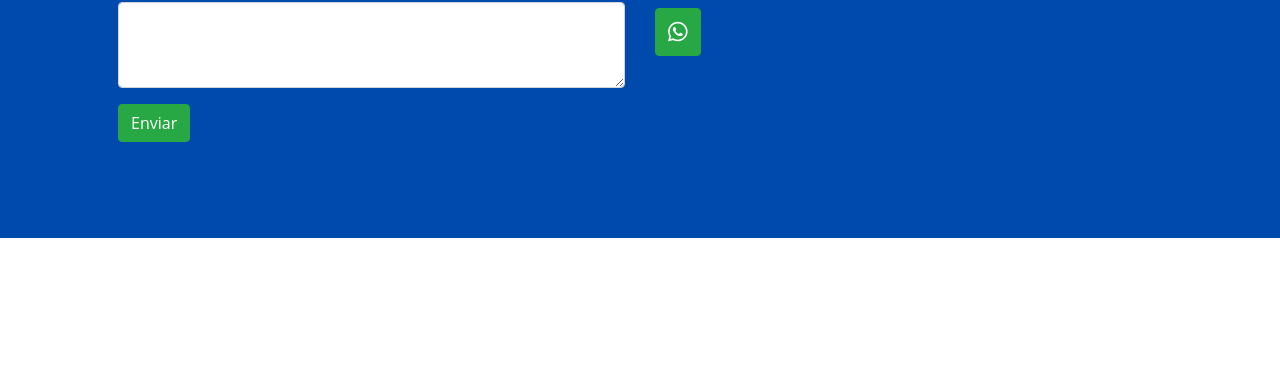
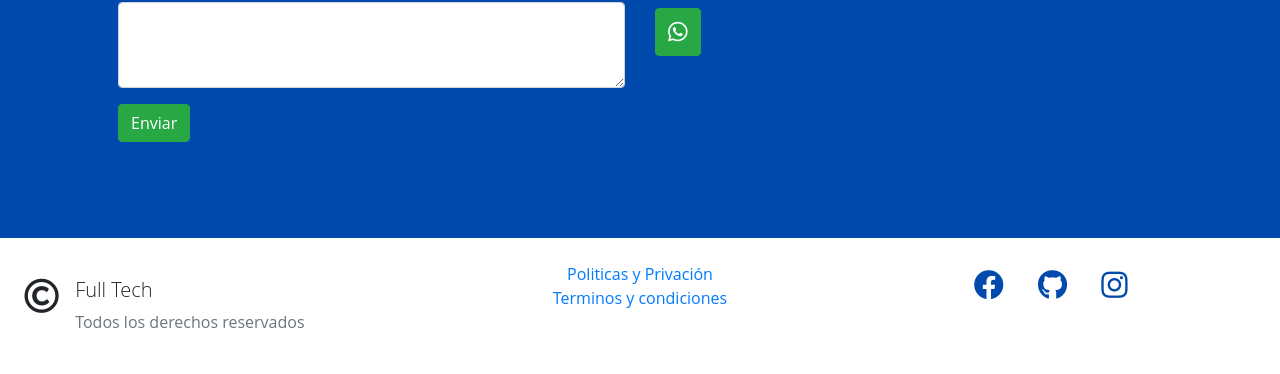
Before and after one commit to ConstanzaGalia/Full-Tech-Proyect, a plain HTML site: page index.html in a window 1280 px wide. Shown: the part 2618-2992 px from the top of the page. Before the commit the page ends 2856 px from the top, so only its background shows below. Drawn offline with nearby package versions, Linux system fonts and the light colour scheme; a web font is replaced by a local one.

Commit message:
Agrego Footer, estilos css, página terminos y condiciones

```diff
--- a/index.html
+++ b/index.html
@@ -13,8 +13,11 @@
         integrity="sha512-1PKOgIY59xJ8Co8+NE6FZ+LOAZKjy+KY8iq0G4B3CyeY6wYHN3yt9PW0XpSriVlkMXe40PTKnXrLnZ9+fkDaog=="
         crossorigin="anonymous" />
     <!--Google Font-->
-    <link href="https://fonts.google.com/specimen/Teko?preview.text=Full%20Tech%20-%20Desarrollo%20Web&preview.text_type=custom" rel="stylesheet">
-    <link rel="stylesheet" href="https://fonts.google.com/specimen/Open+Sans?preview.text=Full%20Tech%20-%20Desarrollo%20Web&preview.text_type=custom&sidebar.open=true&query=OP">
+    <link
+        href="https://fonts.google.com/specimen/Teko?preview.text=Full%20Tech%20-%20Desarrollo%20Web&preview.text_type=custom"
+        rel="stylesheet">
+    <link rel="stylesheet"
+        href="https://fonts.google.com/specimen/Open+Sans?preview.text=Full%20Tech%20-%20Desarrollo%20Web&preview.text_type=custom&sidebar.open=true&query=OP">
     <!--Link css propio-->
     <link rel="stylesheet" href="./style.css">
 
@@ -222,13 +225,13 @@
                         <h4 class="titulos-contacto">Formulario de Contacto</h4>
                         <div class="form-group">
                             <label for="formGroupExampleInput">Nombre</label>
-                            <input type="text" class="form-control" id="formGroupExampleInput"
-                                placeholder="Nombre*" required data-validation-required-message="Ingrese su nombre">
+                            <input type="text" class="form-control" id="formGroupExampleInput" placeholder="Nombre*"
+                                required data-validation-required-message="Ingrese su nombre">
                         </div>
                         <div class="form-group">
                             <label for="formGroupExampleInput2">E-mail</label>
-                            <input type="email" class="form-control" id="formGroupExampleInput2"
-                                placeholder="Email*" required data-validation-required-message="Ingrese su email">
+                            <input type="email" class="form-control" id="formGroupExampleInput2" placeholder="Email*"
+                                required data-validation-required-message="Ingrese su email">
                         </div>
                         <div class="form-group">
                             <label for="exampleFormControlSelect1">Selecciona el motivo de tu consulta</label>
@@ -266,6 +269,30 @@
 
     <!-------------------------------------------FOOTER----------------------------------------------->
 
+    <footer class="container-fluid">
+        <div class="row p-4">
+            <div class="col-lg-4 pt-3">
+                <div class="row">
+                    <i class="far fa-copyright copyright-logo"></i>
+                    <div class="mx-3">
+                        <h6 class="lead">Full Tech</h6>
+                        <p class="text-muted">Todos los derechos reservados</p>
+                    </div>
+                </div>
+            </div>
+            <div class="col-lg-4 text-center">
+                <a href="terminosycondiciones.html" class="termycond">Politicas y Privación</a>
+                <br>
+                <a href="terminosycondiciones.html" class="termycond">Terminos y condiciones</a>
+            </div>
+            <div class="col-lg-4 text-center">
+                <a href="https://www.facebook.com/" target="_blank" class="socialicon"><i class="fab fa-facebook"></i></a>
+                <a href="https://www.github.com/" target="_blank" class="socialicon"><i class="fab fa-github"></i></a>
+                <a href="https://www.instagram.com" target="_blank" class="socialicon"><i class="fab fa-instagram"></i></a>
+            </div>
+        </div>
+    </footer>
+
 
     <!-- Optional JavaScript -->
     <!-- jQuery first, then Popper.js, then Bootstrap JS -->
--- a/style.css
+++ b/style.css
@@ -154,3 +154,16 @@ body{
 .boton-whatsapp {
     font-size: 1.4rem;
 }
+
+/* ------------------------------- FOOTER --------------------- */
+
+.socialicon{
+    color: #004aad;
+    font-size: 30px;
+    text-align: center;
+    padding: 15px;
+}
+
+.copyright-logo{
+    font-size: 2.2rem;
+}
```
Also changed, not shown: terminosycondiciones.html (added, +34 -0 lines). Lines whose indentation alone changed are shown as unchanged.
